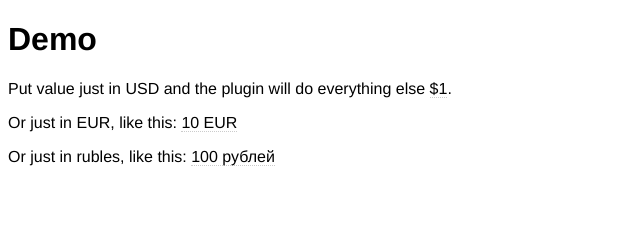
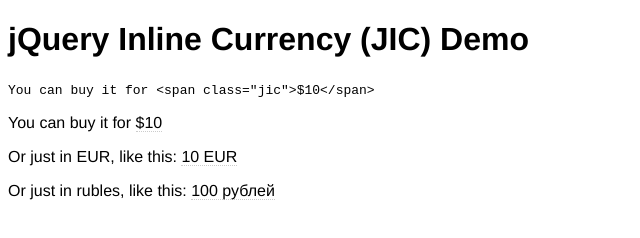
Before and after one commit to andreymatveev/jquery-inline-currency, a plain HTML site: page index.html in a window 1280 px wide. Shown: the whole page, without its empty margins (0-640 px from the left). Drawn offline with nearby package versions, Linux system fonts and the light colour scheme; no server answers.

Commit message:
Demo index changes

```diff
--- a/index.html
+++ b/index.html
@@ -15,8 +15,11 @@
     <link rel="stylesheet" href="">
 </head>
 <body style="font-family: Helvetica, Arial, sans-serif;">
-    <h1>Demo</h1>
-    <p>Put value just in USD and the plugin will do everything else <span class="jic" data-jic-value="1" data-jic-currency="usd" data-jic-convert-to="eur, rub">$1</span>.</p>
+    <h1>jQuery Inline Currency (JIC) Demo</h1>
+    <code>
+      You can buy it for &lt;span class="jic"&gt;$10&lt;/span&gt;
+    </code>
+    <p>You can buy it for <span class="jic">$10</span></p>
     <p>Or just in EUR, like this: <span class="jic" data-jic-currency="EUR" data-jic-convert-to="rub, usd, chf">10 EUR</span></p>
     <p>Or just in rubles, like this: <span class="jic" data-jic-value="100" data-jic-currency="rub" data-jic-convert-to="eur, usd">100 рублей</span></p>
 </body>
```
